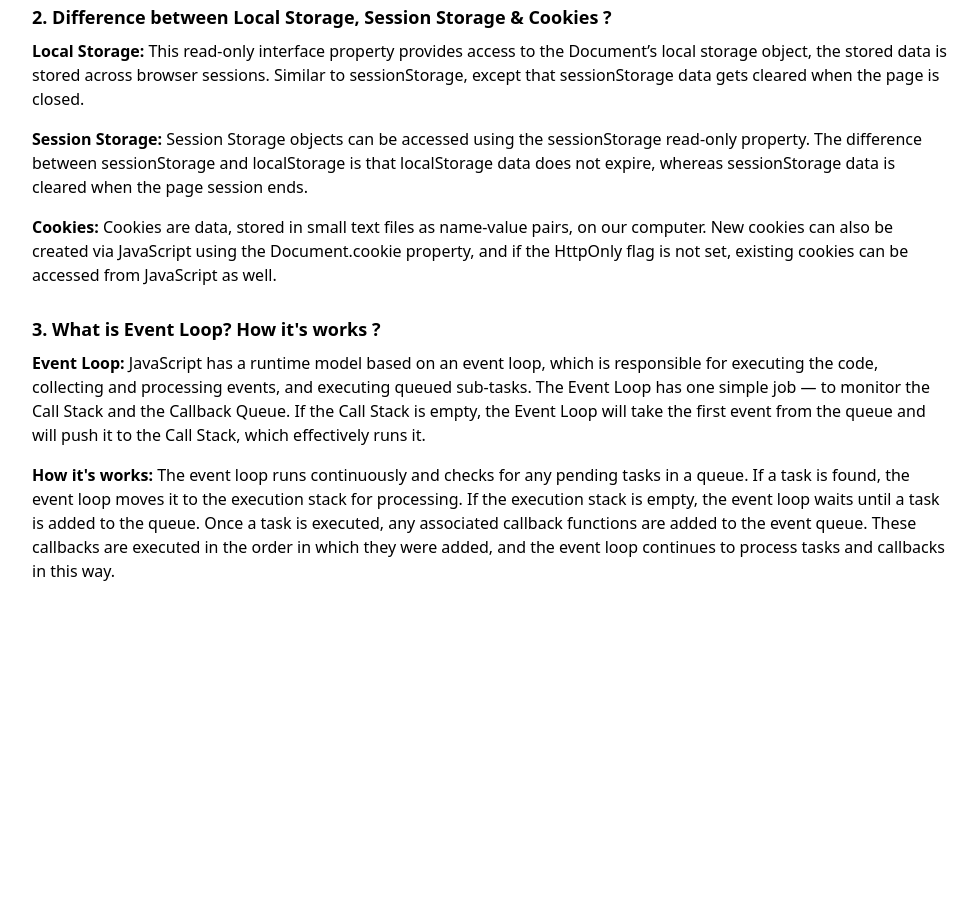
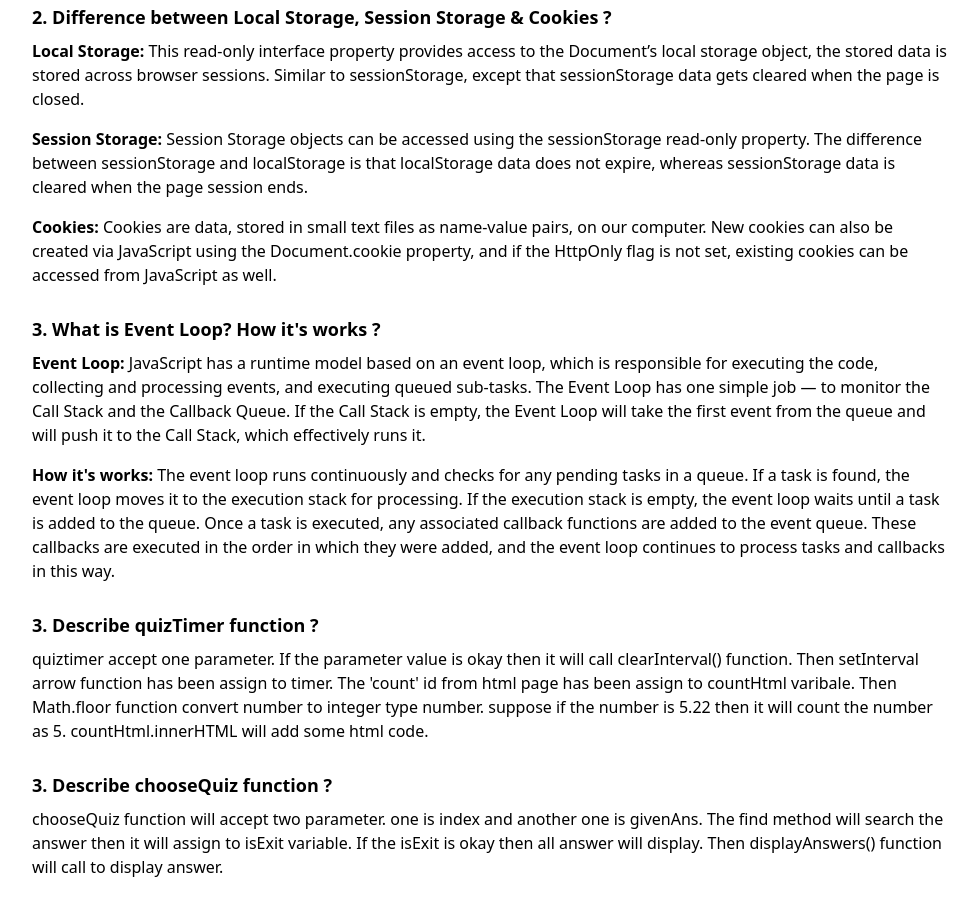
Before and after one commit to HelloAyan/Quiz-Hero, a plain HTML site: page blog.html in a window 1280 px wide. Shown: the part 365-1272 px from the top of the page, without its empty margins (32-1007 px from the left). Before the commit the page ends 976 px from the top, so only its background shows below. Drawn offline with nearby package versions, Linux system fonts and the light colour scheme.

Commit message:
completed quizTimer & chooseQuiz  answer

```diff
--- a/blog.html
+++ b/blog.html
@@ -116,7 +116,27 @@
 
             </div>
 
+            <div class="my-5">
+                <div class=" text-lg  font-semibold  "> 3. Describe quizTimer function ?
+                </div>
+                <div class="py-2">quiztimer accept one parameter. If the parameter value is
+                    okay then it will call clearInterval() function. Then setInterval arrow function has been assign
+                    to timer. The 'count' id from html page has been assign to countHtml varibale. Then Math.floor
+                    function convert number to integer type number. suppose if the number is 5.22 then it will count
+                    the number as 5. countHtml.innerHTML will add some html code.
 
+                </div>
+            </div>
+            <div class="my-5">
+                <div class=" text-lg  font-semibold  "> 3. Describe chooseQuiz function ?
+                </div>
+                <div class="py-2">chooseQuiz function will accept two parameter. one is index and another one is
+                    givenAns. The find method will search the answer then it will assign to isExit variable. If the
+                    isExit is okay then all answer will display. Then displayAnswers() function will call to display
+                    answer.
+
+                </div>
+            </div>
         </div>
         <!-- Question section end -->
 
```
